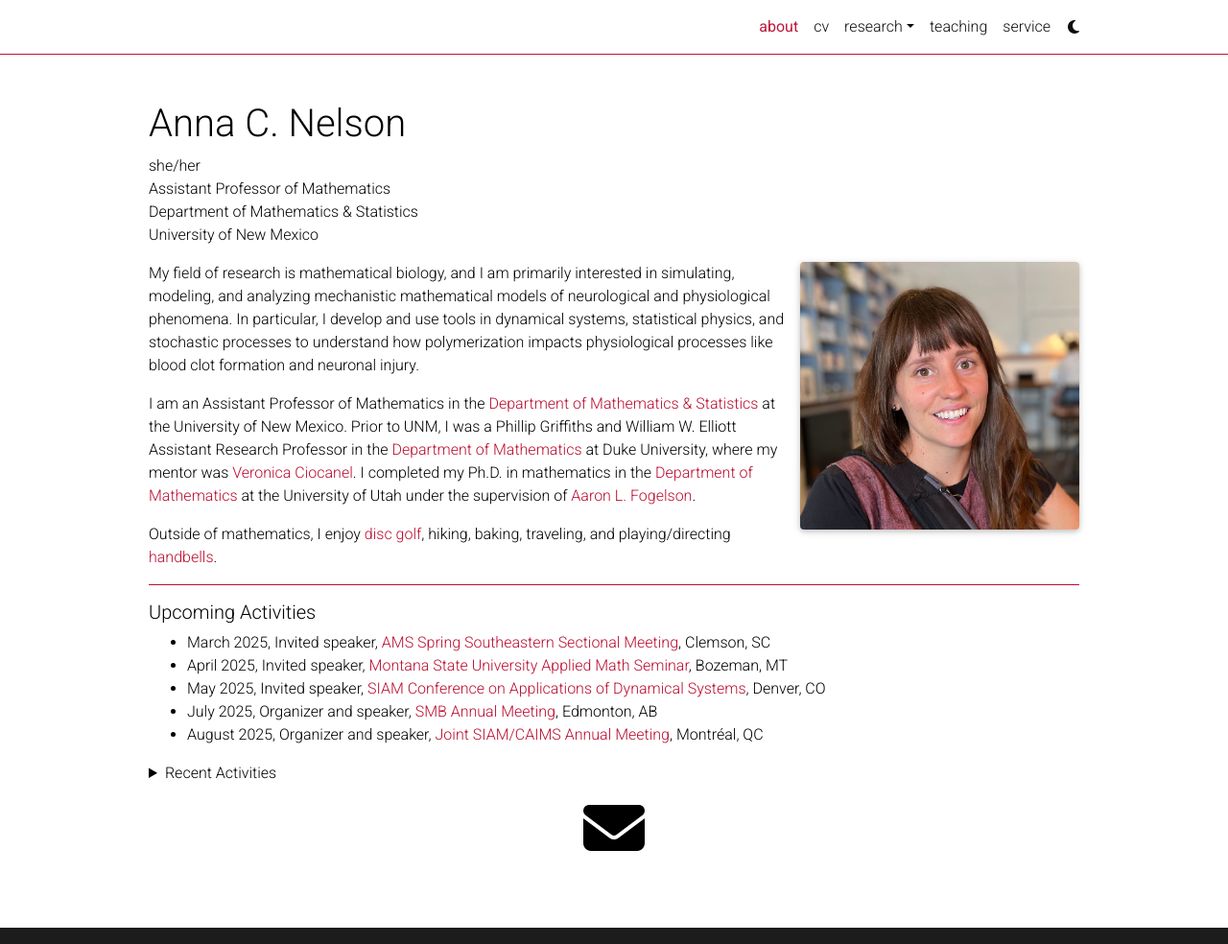
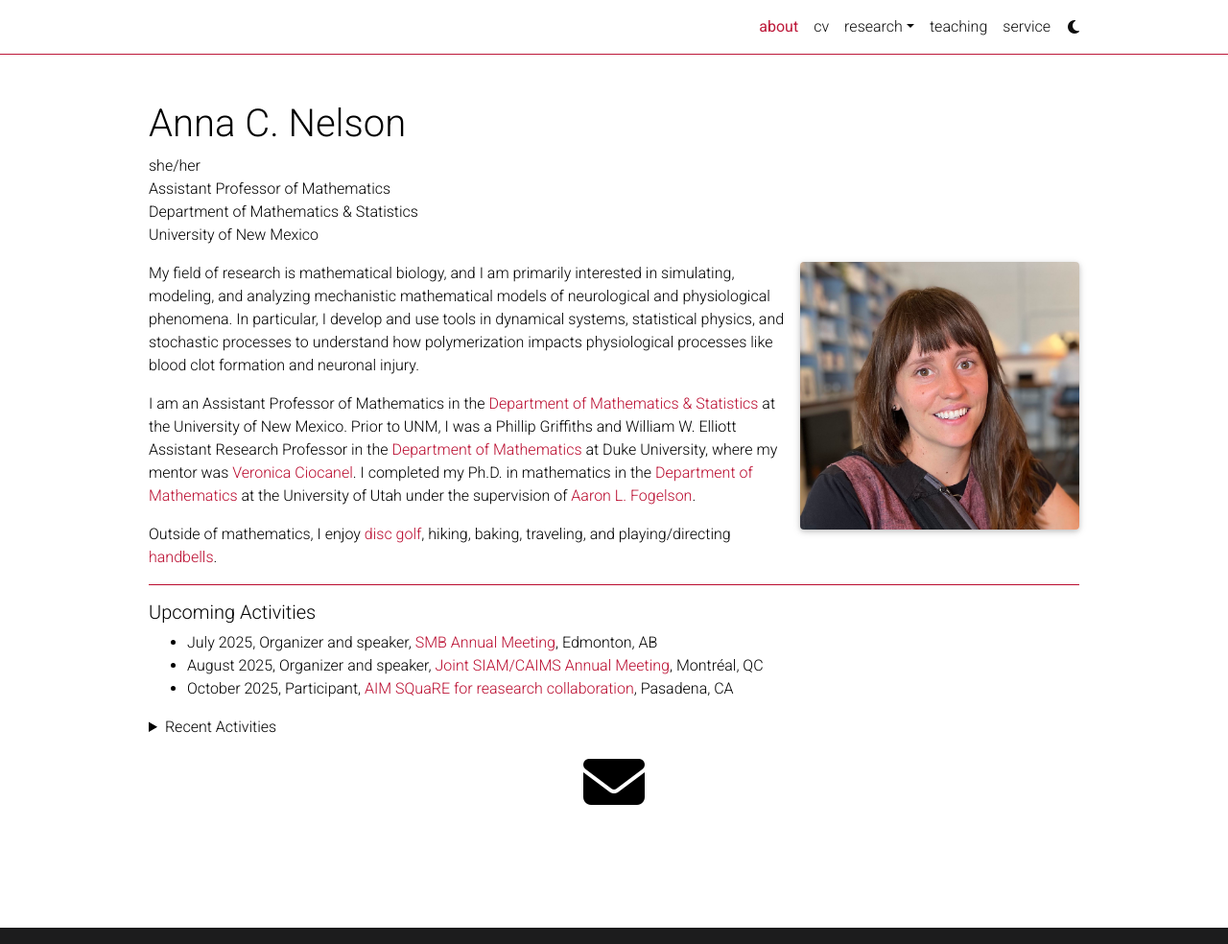
Before and after one commit to annacnelson/annacnelson.github.io, a Jekyll site: the page built from _pages/about.md, in a window 1280 px wide and 984 px high. Shown: the whole window at 96% size. Built offline with Jekyll 4.4.1, drawn with Linux system fonts in a browser that asks for light colours; full-size pictures stand in for the smaller copies a plugin makes; comment, search, counter and statistics services are not loaded; a style sheet for code colours, icons or effects is not loaded.

Commit message:
Update about.md

```diff
--- a/_pages/about.md
+++ b/_pages/about.md
@@ -24,14 +24,15 @@
  <hr/>
 
 ##### Upcoming Activities<br/>
-* March 2025, Invited speaker, [AMS Spring Southeastern Sectional Meeting](https://www.ams.org/meetings/sectional/2324_program.html), Clemson, SC
-* April 2025, Invited speaker, [Montana State University Applied Math Seminar](https://www.montana.edu/calendar/events/53720), Bozeman, MT
-* May 2025, Invited speaker, [SIAM Conference on Applications of Dynamical Systems](https://www.siam.org/conferences-events/siam-conferences/ds25/), Denver, CO
 * July 2025, Organizer and speaker, [SMB Annual Meeting](https://2025.smb.org), Edmonton, AB
 * August 2025, Organizer and speaker, [Joint SIAM/CAIMS Annual Meeting](https://www.siam.org/conferences-events/siam-conferences/an25/), Montréal, QC
+* October 2025, Participant, [AIM SQuaRE for reasearch collaboration](https://aimath.org/programs/squares/), Pasadena, CA
 
 <details close>
 <summary>Recent Activities</summary>
+     &nbsp;&nbsp;&nbsp;&nbsp;&nbsp;&nbsp; May 2025, Invited speaker (<a href = "https://www.siam.org/conferences-events/siam-conferences/ds25/">SIAM Conference on Applications of Dynamical Systems</a>, Denver, CO<br/>
+   &nbsp;&nbsp;&nbsp;&nbsp;&nbsp;&nbsp; April 2025, Invited speaker (<a href = "https://www.montana.edu/calendar/events/53720">Montana State University Applied Math Seminar</a>, Bozeman, MT<br/>
+  &nbsp;&nbsp;&nbsp;&nbsp;&nbsp;&nbsp; March 2025, Invited speaker (<a href = "https://www.ams.org/meetings/sectional/2324_program.html">AMS Spring Southereastern Sectional Meeting</a>, Clemson, SC<br/>
     &nbsp;&nbsp;&nbsp;&nbsp;&nbsp;&nbsp; January 2025, Invited participant (<a href = "https://icerm.brown.edu/program/topical_workshop/tw-25-pddcs">ICERM Workshop on Patterns, Dynamics, and Data in Complex Systems</a>, Providence, RI<br/>
     &nbsp;&nbsp;&nbsp;&nbsp;&nbsp;&nbsp; January 2025, Co-organizer and speaker (<a href = "https://jointmathematicsmeetings.org/jmm">Joint Mathematics Meetingy</a>, Seattle, WA<br/>
   &nbsp;&nbsp;&nbsp;&nbsp;&nbsp;&nbsp; November 2024, Invited participant (<a href = "https://www.nitmb.org/random-dynamical-systems">NITMB Workshop on Random Dynamical Systems, with applications in biology</a>, Chicago, IL<br/>
```
